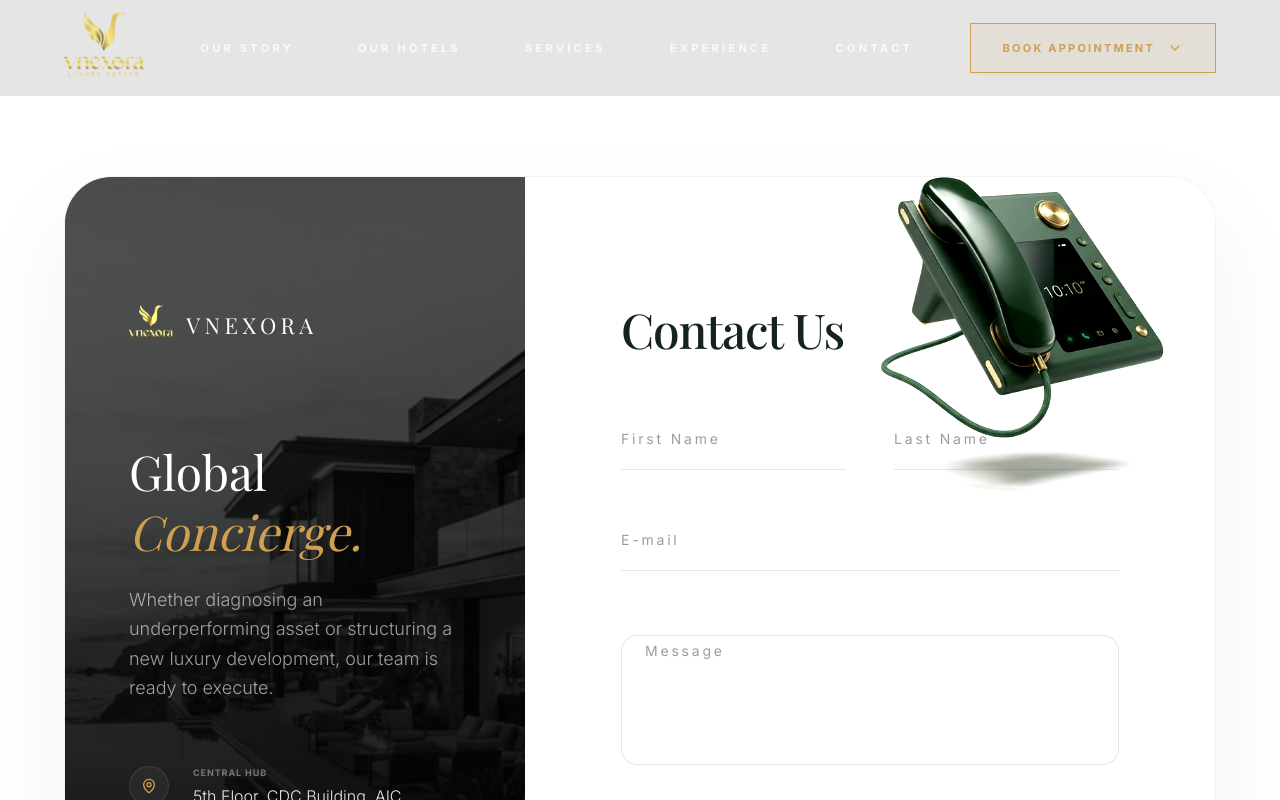
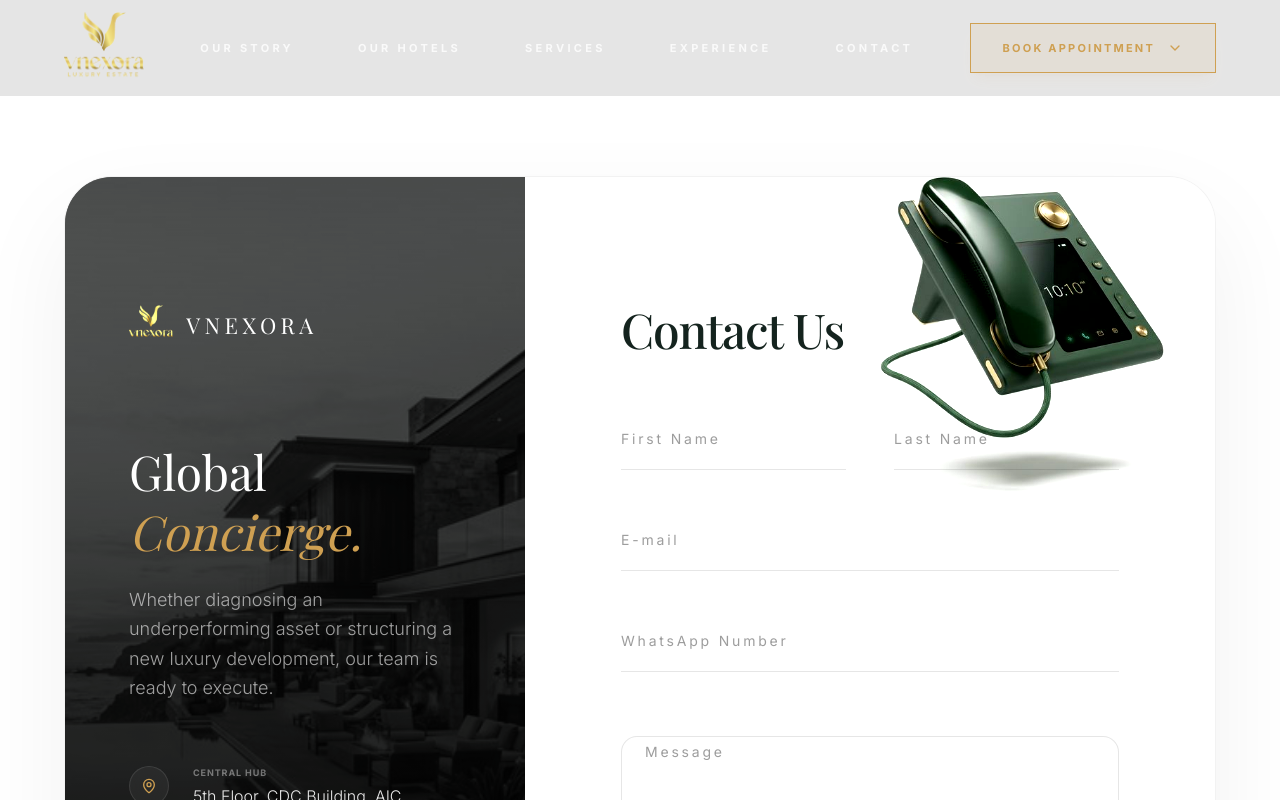
Before and after one commit to cricketmagician/vnexora, a Next.js app: page /contact in a window 1280 px wide. Shown: the top 800 px of the page. Built offline with nearby package versions, Linux system fonts and the light colour scheme; a web font is replaced by a local one.

Commit message:
feat: Final operational consolidation and WhatsApp inquiry expansion

```diff
--- a/src/app/contact/page.tsx
+++ b/src/app/contact/page.tsx
@@ -179,6 +179,23 @@ export default function ContactPage() {
                 </label>
               </div>
 
+              {/* WhatsApp Number */}
+              <div className="relative group">
+                <input
+                  type="tel"
+                  id="whatsapp"
+                  required
+                  className="peer w-full border-b border-[#0A0A0A]/10 bg-transparent py-3 text-[#0A0A0A] placeholder-transparent focus:border-mustard focus:outline-none transition-colors font-light text-lg"
+                  placeholder="WhatsApp Number"
+                />
+                <label
+                  htmlFor="whatsapp"
+                  className="absolute left-0 -top-5 text-[10px] text-[#0A0A0A]/40 font-bold uppercase tracking-[0.2em] transition-all peer-placeholder-shown:top-3 peer-placeholder-shown:text-sm peer-placeholder-shown:font-normal peer-placeholder-shown:normal-case peer-focus:-top-5 peer-focus:text-[10px] peer-focus:text-mustard peer-focus:font-bold peer-focus:uppercase"
+                >
+                  WhatsApp Number
+                </label>
+              </div>
+
               {/* Message */}
               <div className="relative group pt-4">
                 <textarea
--- a/src/components/ui/BookingModal.tsx
+++ b/src/components/ui/BookingModal.tsx
@@ -36,8 +36,7 @@ export const BookingModal = ({ isOpen, onClose, type }: BookingModalProps) => {
   });
 
   const offices = [
-    { name: "Varanasi", desc: "BHU Campus Innovation Hub" },
-    { name: "New Delhi", desc: "Dwarka Corporate Desk" }
+    { name: "Varanasi", desc: "BHU Campus Innovation Hub" }
   ];
 
   const platforms = ["Google Meet", "Zoom", "WhatsApp"];
```
